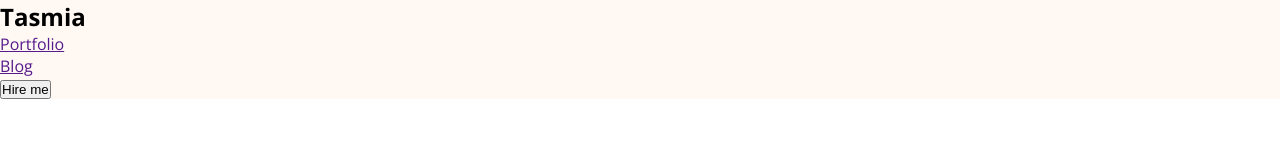
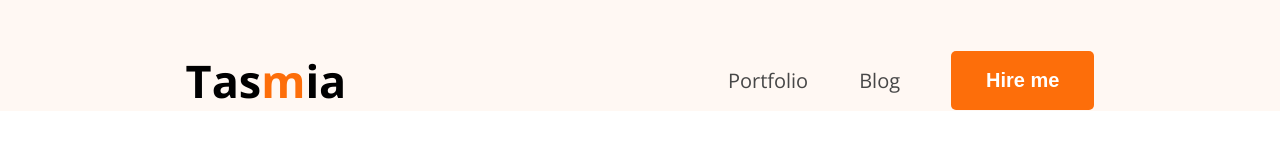
Before and after one commit to Tasmia22tabassum/portfolio_programming_hero_module_5, a plain HTML site: page index.html in a window 1280 px wide. Drawn offline with nearby package versions, Linux system fonts and the light colour scheme.

Commit message:
header done

```diff
--- a/index.html
+++ b/index.html
@@ -1,5 +1,6 @@
 <!DOCTYPE html>
 <html lang="en">
+
 <head>
     <meta charset="UTF-8">
     <meta name="viewport" content="width=device-width, initial-scale=1.0">
@@ -9,16 +10,18 @@
     <link href="https://fonts.googleapis.com/css2?family=Open+Sans:ital,wght@0,300..800;1,300..800&display=swap" rel="stylesheet">
     <link rel="stylesheet" href="styles/portfolio.css">
 </head>
+
 <body class="font-open-sans">
     <header>
         <nav>
             <div class="logo">
-                <h2>Tasmia</h2>
+                <h2>Tas<span class="color-orange">m</span>ia</h2>
             </div>
-            <ul>
+
+            <ul class="menu">
                 <li><a href="">Portfolio</a></li>
                 <li><a href="">Blog</a></li>
-                <li><button>Hire me</button></li>
+                <li><button class="button">Hire me</button></li>
             </ul>
         </nav>
     </header>
--- a/styles/portfolio.css
+++ b/styles/portfolio.css
@@ -3,10 +3,56 @@
     padding: 0;
     box-sizing: border-box;
 }
+
+/*shared style*/
 .font-open-sans{
   font-family: "Open Sans", sans-serif;
   font-optical-sizing: auto;
 }
+
+.logo h2{
+    font-size: 45px;
+    font-weight: 900px;
+}
+
+.color-orange{
+    color: #FD6E0A;
+}
+
+.button{
+    background-color: #FD6E0A;
+    border: none;
+    padding: 18px 35px;
+    border-radius: 5px;
+    font-size: 20px;
+    font-weight: bold;
+    color: white;
+}
+
+/*Main style*/
 header{
     background-color: #FFF8F3;
+    padding-top: 50px;
 }
+
+nav{
+    width: 71%;
+    max-width: 1140px;
+    margin: 0px auto;
+    display: flex;
+    justify-content: space-between;
+    align-items: center;
+}
+
+nav .menu{
+    display: flex;
+    list-style-type: none;
+    gap: 51px;
+    align-items: center;
+}
+
+nav .menu a{
+    font-size: 20px;
+    color: #474747;
+    text-decoration: none;
+}
```
